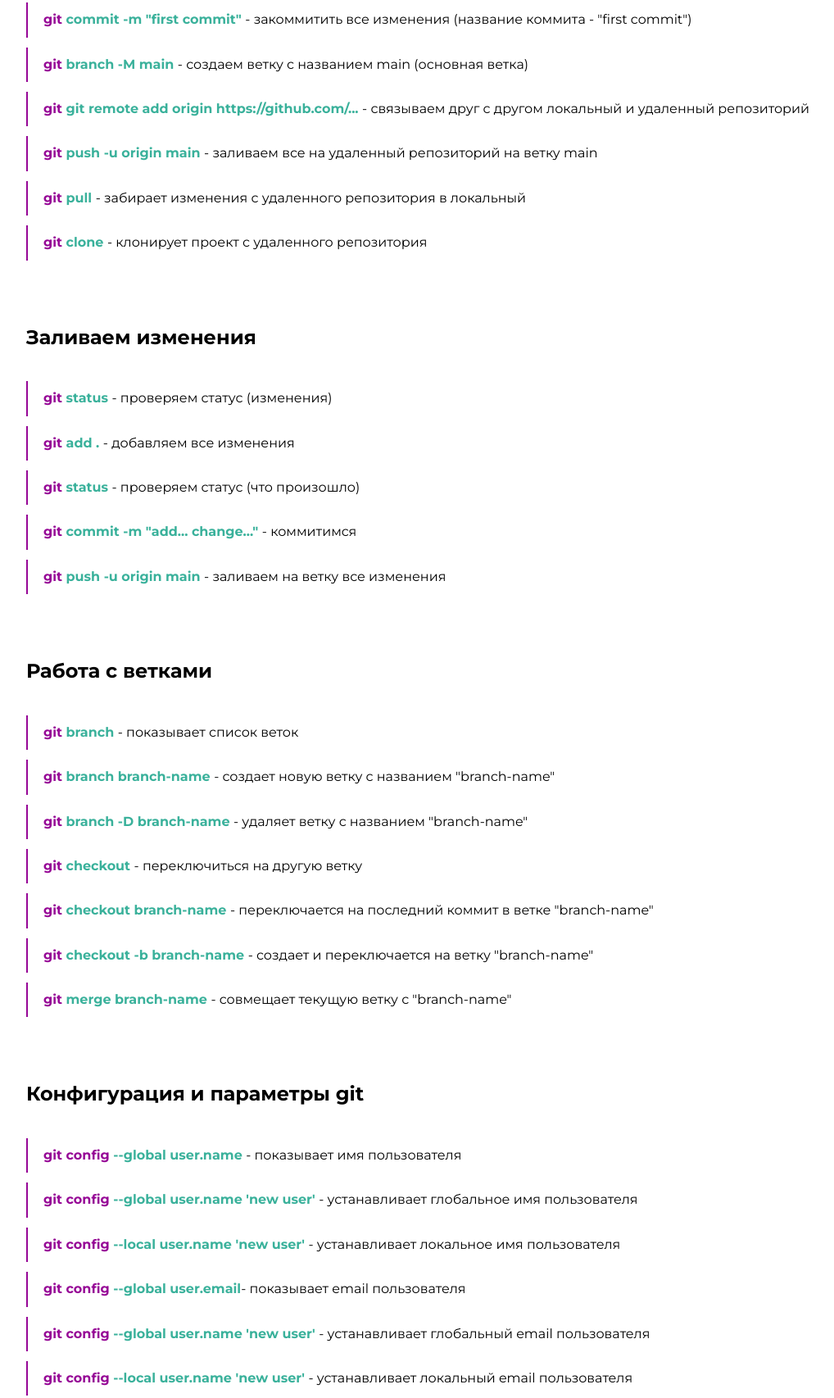
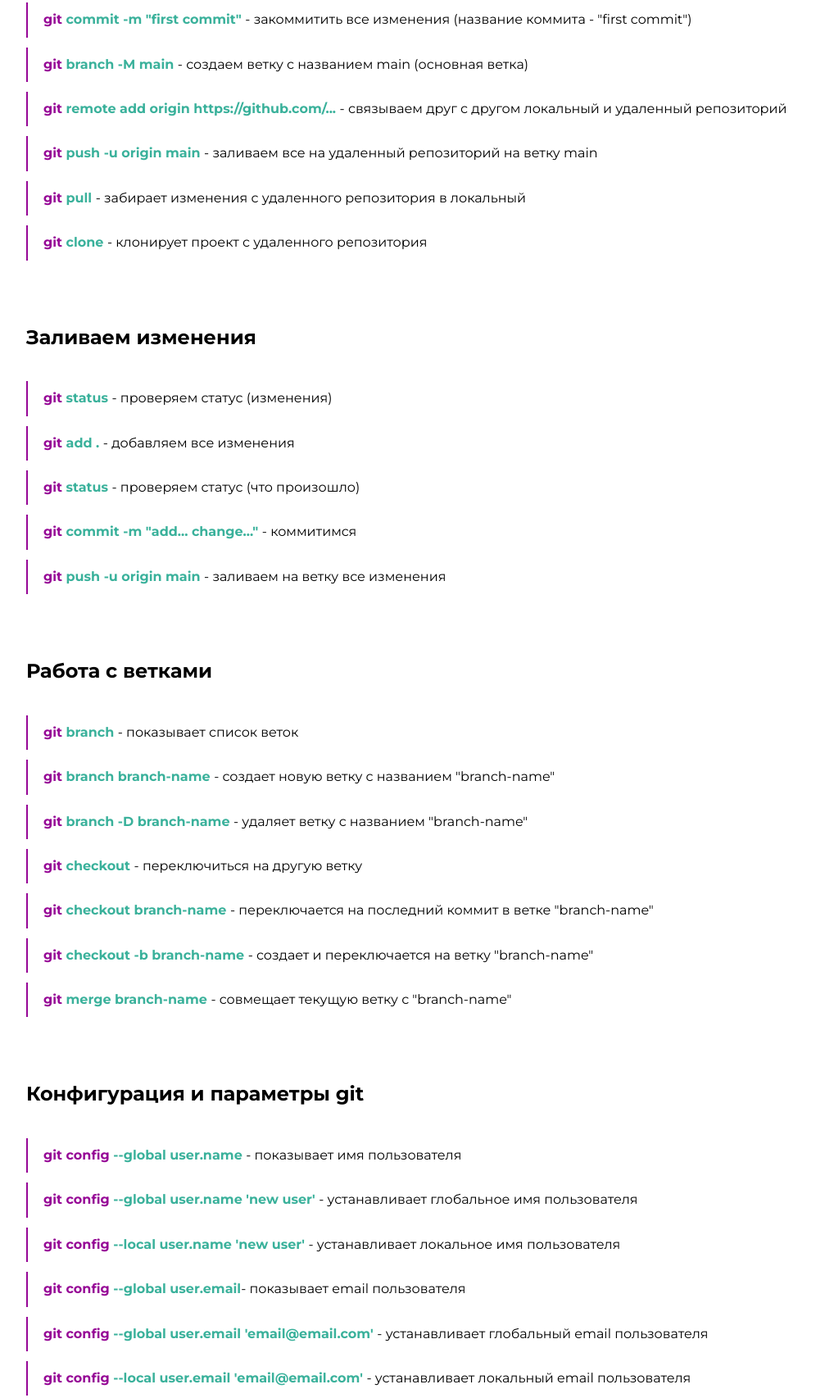
Before and after one commit to TeacherLudMila/Lesson_5_Git, a plain HTML site: page index.html in a window 1280 px wide. Shown: the part 987-2693 px from the top of the page at 82% size, without its empty margins (23-1041 px from the left). Drawn offline with Linux system fonts and the light colour scheme.

Commit message:
change config list command

```diff
--- a/index.html
+++ b/index.html
@@ -1,5 +1,6 @@
 <!DOCTYPE html>
 <html lang="en">
+
 <head>
     <meta charset="UTF-8">
     <meta http-equiv="X-UA-Compatible" content="IE=edge">
@@ -8,21 +9,25 @@
     <link rel="stylesheet" href="./css/normalize.css">
     <link rel="stylesheet" href="./css/style.css">
 </head>
+
 <body>
     <section class="console">
         <div class="container">
             <div class="console__wrap">
                 <h2>Работа в консоли</h2>
                 <ul class="console__list">
-                    <li class="console__item"><span>ls</span> - вывести список содержимого папки, в которой находимся</li>
+                    <li class="console__item"><span>ls</span> - вывести список содержимого папки, в которой находимся
+                    </li>
                     <li class="console__item"><span>pwd</span> - вывести путь, по которому мы сейчас находимся</li>
                     <li class="console__item"><span>mkdir new_folder</span> - создать папку “new_folder”</li>
                     <li class="console__item"><span>rmdir new_folder</span> - удалить папку “new_folder”</li>
                     <li class="console__item"><span>rm –rf new_folder</span> - удалить папку со всем ее содержимым</li>
                     <li class="console__item"><span>cd ../..</span> - выйти из папки на 2 уровня вверх</li>
                     <li class="console__item"><span>cd lessons/new_folder</span> - зайти в папку “new_folder”</li>
-                    <li class="console__item"><span>touch index.html style.css</span> - создать index.html и style.css</li>
-                    <li class="console__item"><span>code index.html style.css</span> - создать и сразу открыть в редакторе кода index.html и style.css</li>
+                    <li class="console__item"><span>touch index.html style.css</span> - создать index.html и style.css
+                    </li>
+                    <li class="console__item"><span>code index.html style.css</span> - создать и сразу открыть в
+                        редакторе кода index.html и style.css</li>
                 </ul>
             </div>
         </div>
@@ -36,13 +41,20 @@
                     <li class="github__item"><span>git </span><span>init </span>- инициализировать репозиторий</li>
                     <li class="github__item"><span>git </span><span>status </span>- показать текущий статус</li>
                     <li class="github__item"><span>git </span><span>add . </span>- добавить все изменения</li>
-                    <li class="github__item"><span>git </span><span>add index.html </span>- добавляет только index.html</li>
-                    <li class="github__item"><span>git </span><span>commit -m "first commit" </span>- закоммитить все изменения (название коммита - "first commit")</li>
-                    <li class="github__item"><span>git </span><span>branch -M main </span>- создаем ветку с названием main (основная ветка)</li>
-                    <li class="github__item"><span>git </span><span>git remote add origin https://github.com/... </span>- связываем друг с другом локальный и удаленный репозиторий</li>
-                    <li class="github__item"><span>git </span><span>push -u origin main </span>- заливаем все на удаленный репозиторий на ветку main</li>
-                    <li class="github__item"><span>git </span><span>pull </span>- забирает изменения с удаленного репозитория в локальный</li>
-                    <li class="github__item"><span>git </span><span>clone </span>- клонирует проект с удаленного репозитория</li>
+                    <li class="github__item"><span>git </span><span>add index.html </span>- добавляет только index.html
+                    </li>
+                    <li class="github__item"><span>git </span><span>commit -m "first commit" </span>- закоммитить все
+                        изменения (название коммита - "first commit")</li>
+                    <li class="github__item"><span>git </span><span>branch -M main </span>- создаем ветку с названием
+                        main (основная ветка)</li>
+                    <li class="github__item"><span>git </span><span>remote add origin https://github.com/... </span>-
+                        связываем друг с другом локальный и удаленный репозиторий</li>
+                    <li class="github__item"><span>git </span><span>push -u origin main </span>- заливаем все на
+                        удаленный репозиторий на ветку main</li>
+                    <li class="github__item"><span>git </span><span>pull </span>- забирает изменения с удаленного
+                        репозитория в локальный</li>
+                    <li class="github__item"><span>git </span><span>clone </span>- клонирует проект с удаленного
+                        репозитория</li>
                 </ul>
             </div>
         </div>
@@ -55,8 +67,10 @@
                 <ul class="change__list">
                     <li class="change__item"><span>git </span><span>status </span>- проверяем статус (изменения)</li>
                     <li class="change__item"><span>git </span><span>add . </span>- добавляем все изменения</li>
-                    <li class="change__item"><span>git </span><span>status </span>- проверяем статус (что произошло)</li>
-                    <li class="change__item"><span>git </span><span>commit -m "add... change..." </span>- коммитимся</li>
+                    <li class="change__item"><span>git </span><span>status </span>- проверяем статус (что произошло)
+                    </li>
+                    <li class="change__item"><span>git </span><span>commit -m "add... change..." </span>- коммитимся
+                    </li>
                     <li class="change__item"><span>git </span><span>push -u origin main </span>- заливаем на ветку все
                         изменения</li>
                 </ul>
@@ -70,12 +84,17 @@
                 <h2>Работа с ветками</h2>
                 <ul class="branch__list">
                     <li class="branch__item"><span>git </span><span>branch </span>- показывает список веток</li>
-                    <li class="branch__item"><span>git </span><span>branch branch-name </span>- создает новую ветку с названием "branch-name"</li>
-                    <li class="branch__item"><span>git </span><span>branch -D branch-name </span>- удаляет ветку с названием "branch-name"</li>
+                    <li class="branch__item"><span>git </span><span>branch branch-name </span>- создает новую ветку с
+                        названием "branch-name"</li>
+                    <li class="branch__item"><span>git </span><span>branch -D branch-name </span>- удаляет ветку с
+                        названием "branch-name"</li>
                     <li class="branch__item"><span>git </span><span>checkout </span>- переключиться на другую ветку</li>
-                    <li class="branch__item"><span>git </span><span>checkout branch-name </span>- переключается на последний коммит в ветке "branch-name"</li>
-                    <li class="branch__item"><span>git </span><span>checkout -b branch-name </span>- создает и переключается на ветку "branch-name"</li>
-                    <li class="branch__item"><span>git </span><span>merge branch-name </span>- совмещает текущую ветку с "branch-name"</li>
+                    <li class="branch__item"><span>git </span><span>checkout branch-name </span>- переключается на
+                        последний коммит в ветке "branch-name"</li>
+                    <li class="branch__item"><span>git </span><span>checkout -b branch-name </span>- создает и
+                        переключается на ветку "branch-name"</li>
+                    <li class="branch__item"><span>git </span><span>merge branch-name </span>- совмещает текущую ветку с
+                        "branch-name"</li>
                 </ul>
             </div>
         </div>
@@ -86,17 +105,25 @@
             <div class="config__wrap">
                 <h2>Конфигурация и параметры git</h2>
                 <ul class="config__list">
-                    <li class="config__item"><span>git config</span><span> --global user.name </span>- показывает имя пользователя</li>
-                    <li class="config__item"><span>git config</span><span> --global user.name 'new user' </span>- устанавливает глобальное имя пользователя</li>
-                    <li class="config__item"><span>git config</span><span> --local user.name 'new user' </span>- устанавливает локальное имя пользователя</li>
+                    <li class="config__item"><span>git config</span><span> --global user.name </span>- показывает имя
+                        пользователя</li>
+                    <li class="config__item"><span>git config</span><span> --global user.name 'new user' </span>-
+                        устанавливает глобальное имя пользователя</li>
+                    <li class="config__item"><span>git config</span><span> --local user.name 'new user' </span>-
+                        устанавливает локальное имя пользователя</li>
 
-                    <li class="config__item"><span>git config</span><span> --global user.email</span>- показывает email пользователя</li>
-                    <li class="config__item"><span>git config</span><span> --global user.name 'new user' </span>- устанавливает глобальный email пользователя</li>
-                    <li class="config__item"><span>git config</span><span> --local user.name 'new user' </span>- устанавливает локальный email пользователя</li>
+                    <li class="config__item"><span>git config</span><span> --global user.email</span>- показывает email
+                        пользователя</li>
+                    <li class="config__item"><span>git config</span><span> --global user.email 'email@email.com'
+                        </span>- устанавливает глобальный email пользователя</li>
+                    <li class="config__item"><span>git config</span><span> --local user.email 'email@email.com' </span>-
+                        устанавливает локальный email пользователя</li>
 
                     <li class="config__item"><span>git config</span><span> --list </span>- выводит список настроек</li>
-                    <li class="config__item"><span>git config</span><span> --global --unset-all user.name </span>- удалить глобальные настройки имени</li>
-                    <li class="config__item"><span>git config</span><span> --global --unset-all user.email </span>- удалить глобальные настройки почты</li>
+                    <li class="config__item"><span>git config</span><span> --global --unset-all user.name </span>-
+                        удалить глобальные настройки имени</li>
+                    <li class="config__item"><span>git config</span><span> --global --unset-all user.email </span>-
+                        удалить глобальные настройки почты</li>
                 </ul>
             </div>
         </div>
@@ -106,9 +133,11 @@
         <div class="container">
             <div class="links__wrap">
                 <a href="./files/Git_&_Github_for_beginner.pdf" target="_blank">Шпора “Git и Github для начинающих”</a>
-                <a href="https://www.youtube.com/watch?v=oKyzv8nzT28&list=PLRs8EELOYKc44Y_fKFvADdPXbrYZDQqr0" target="_blank">Плейлист Youtube. Система контроля версий. Уроки по GIT</a>
+                <a href="https://www.youtube.com/watch?v=oKyzv8nzT28&list=PLRs8EELOYKc44Y_fKFvADdPXbrYZDQqr0"
+                    target="_blank">Плейлист Youtube. Система контроля версий. Уроки по GIT</a>
             </div>
         </div>
     </section>
 </body>
+
 </html>
```
